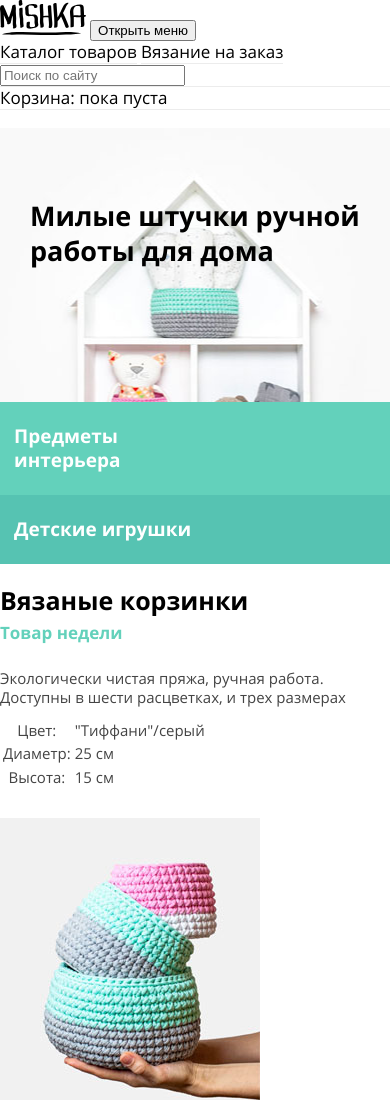
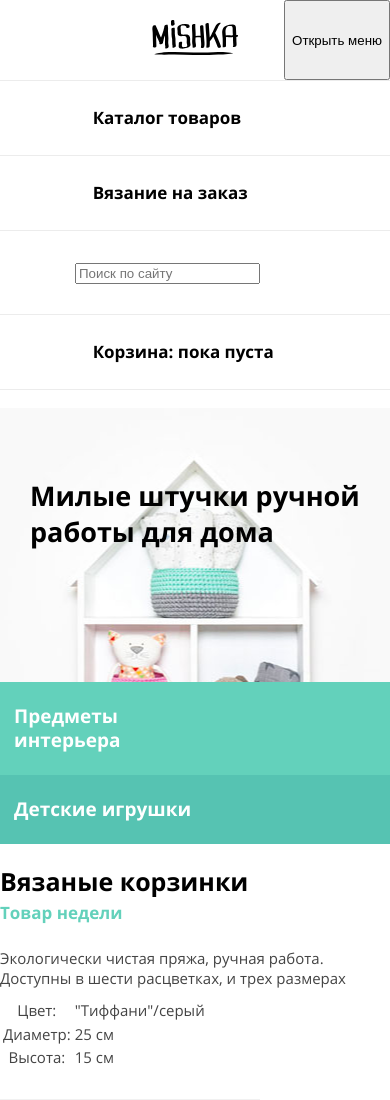
Before and after one commit to serrrgun/246491-mishka, a website: page index.html in a window 390 px wide. Shown: the top 1100 px of the page. Drawn offline with nearby package versions, Linux system fonts and the light colour scheme; files that its build step writes are made by us from their sources.

Commit message:
adds a grid for the cap and menu (mobile-version)

```diff
--- a/sass/blocks/main-nav.scss
+++ b/sass/blocks/main-nav.scss
@@ -1,9 +1,19 @@
 .main-nav {
+  //
+}
+
+.main-nav__menu {
+  display: flex;
+  justify-content: space-between;
+  background-color: $white;
   border-bottom: 1px solid $border-color;
 }
 
-.main-nav__menu {
-  background-color: $white;
+.main-nav__logo{
+  margin-left: 50%;
+  padding-top: 20px;
+  padding-bottom: 20px;
+  transform: translateX(-50%);
 }
 
 .main-nav__wrapper {
@@ -11,12 +21,21 @@
 }
 
 .main-nav__link {
+  display: block;
+  padding-left: 23.75%;
+  padding-top: 26px;
+  padding-bottom: 26px;
+  padding-right: 23.75%;
   text-decoration: none;
+  font-weight: 700;
   color: $black;
   border-bottom: 1px solid $border-color;
 }
 
 .main-nav__search {
+  padding-left: 75px;
+  padding-top: 30px;
+  padding-bottom: 30px;
   color: $black;
   border-bottom: 1px solid $border-color;
 }
```
